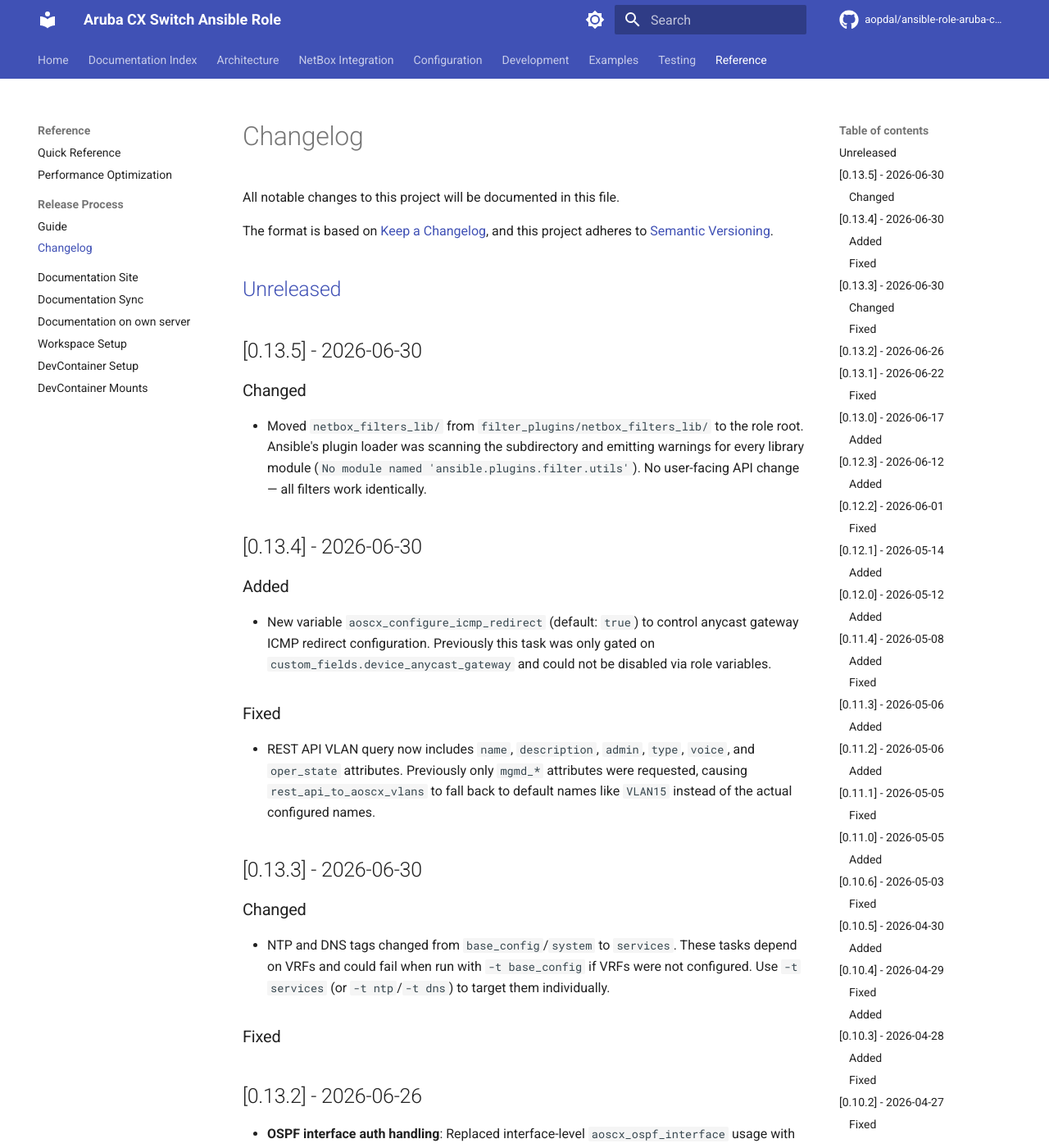
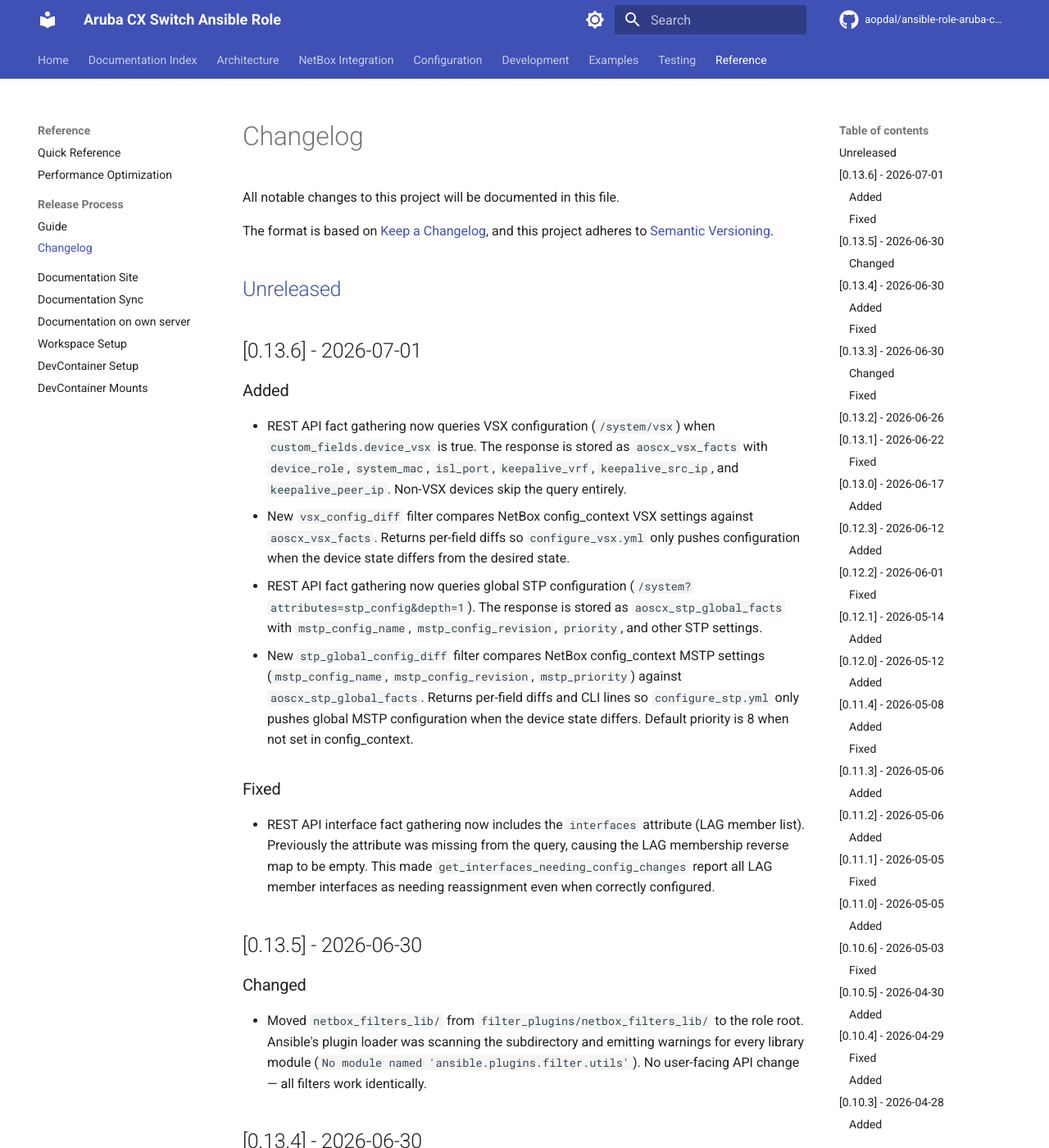
Before and after one commit to aopdal/ansible-role-aruba-cx-switch, an MkDocs documentation site: the page built from docs/CHANGELOG.md, in a window 1280 px wide and 1400 px high. Shown: the whole window at 82% size. Built offline with MkDocs 1.6.1 and Material for MkDocs 9.7.7, drawn with Linux system fonts in a browser that asks for light colours; comment, search, counter and statistics services are not loaded.

Commit message:
chore: release version 0.13.6

```diff
--- a/docs/CHANGELOG.md
+++ b/docs/CHANGELOG.md
@@ -6,6 +6,19 @@
 and this project adheres to [Semantic Versioning](https://semver.org/spec/v2.0.0.html).
 
 ## [Unreleased]
+
+## [0.13.6] - 2026-07-01
+
+### Added
+
+- REST API fact gathering now queries VSX configuration (`/system/vsx`) when `custom_fields.device_vsx` is true. The response is stored as `aoscx_vsx_facts` with `device_role`, `system_mac`, `isl_port`, `keepalive_vrf`, `keepalive_src_ip`, and `keepalive_peer_ip`. Non-VSX devices skip the query entirely.
+- New `vsx_config_diff` filter compares NetBox config_context VSX settings against `aoscx_vsx_facts`. Returns per-field diffs so `configure_vsx.yml` only pushes configuration when the device state differs from the desired state.
+- REST API fact gathering now queries global STP configuration (`/system?attributes=stp_config&depth=1`). The response is stored as `aoscx_stp_global_facts` with `mstp_config_name`, `mstp_config_revision`, `priority`, and other STP settings.
+- New `stp_global_config_diff` filter compares NetBox config_context MSTP settings (`mstp_config_name`, `mstp_config_revision`, `mstp_priority`) against `aoscx_stp_global_facts`. Returns per-field diffs and CLI lines so `configure_stp.yml` only pushes global MSTP configuration when the device state differs. Default priority is 8 when not set in config_context.
+
+### Fixed
+
+- REST API interface fact gathering now includes the `interfaces` attribute (LAG member list). Previously the attribute was missing from the query, causing the LAG membership reverse map to be empty. This made `get_interfaces_needing_config_changes` report all LAG member interfaces as needing reassignment even when correctly configured.
 
 ## [0.13.5] - 2026-06-30
 
```
Also changed, not shown: CHANGELOG.md (+13 -0 lines), 1 other file.
